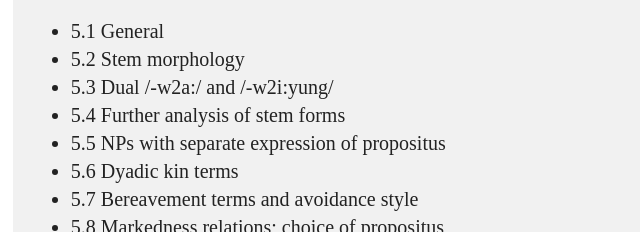
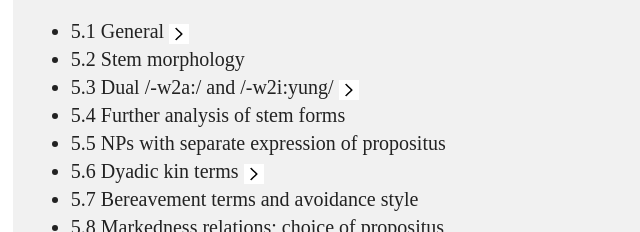
Before and after one commit to nthieberger/wubuy, a plain HTML site: page grammar-toc.html in a window 1280 px wide. Both pictures are taken after a click on the button "CHAPTER 5 KIN TERMS". Shown: the part 568-800 px from the top of the page, 0-640 px from the left. Drawn offline with nearby package versions, Linux system fonts and the light colour scheme.

Commit message:
updated toc

```diff
--- a/grammar-toc.html
+++ b/grammar-toc.html
@@ -155,12 +155,12 @@
  <button class="collapsible">CHAPTER 5 KIN TERMS</button>
 <div class="content">
   <ul>
-<li>5.1 General</li>
+<li>5.1 General  <a href = "grammar/FGNH-5-1.html"><img src = "img/arrow.png" height = "20" width = "20" /></a></li>
 <li>5.2 Stem morphology</li>
-<li>5.3 Dual /-w2a:/ and /-w2i:yung/</li>
+<li>5.3 Dual /-w2a:/ and /-w2i:yung/ <a href = "grammar/FGNH-5-3.html"><img src = "img/arrow.png" height = "20" width = "20" /></a></li>
 <li>5.4 Further analysis of stem forms</li>
 <li>5.5 NPs with separate expression of propositus</li>
-<li>5.6 Dyadic kin terms</li>
+<li>5.6 Dyadic kin terms <a href = "grammar/FGNH-5-6.html"><img src = "img/arrow.png" height = "20" width = "20" /></a></li>
 <li>5.7 Bereavement terms and avoidance style</li>
 <li>5.8 Markedness relations; choice of propositus</li>
 <li>5.9 Suffix sequence /-lhara-yung/</li>
```
